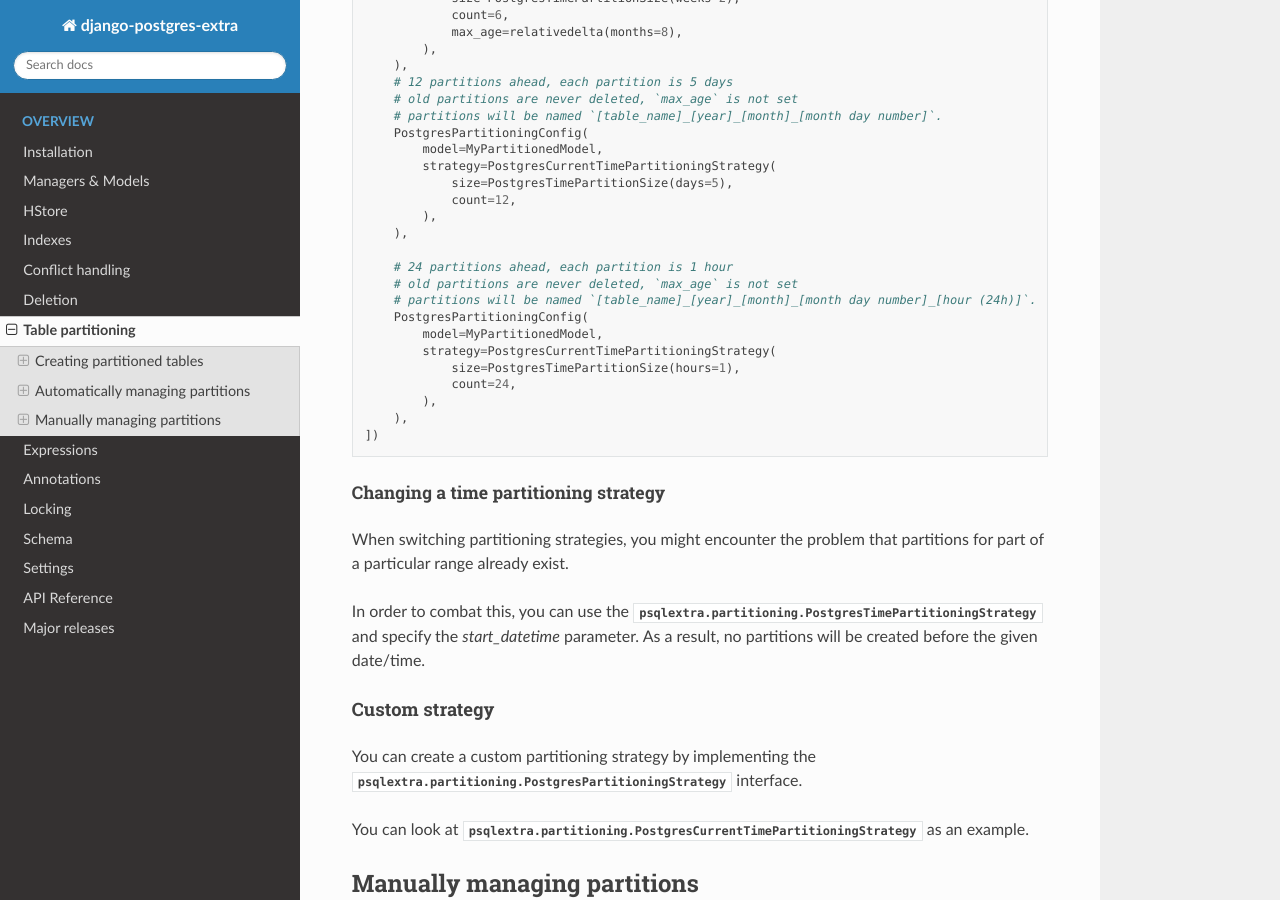
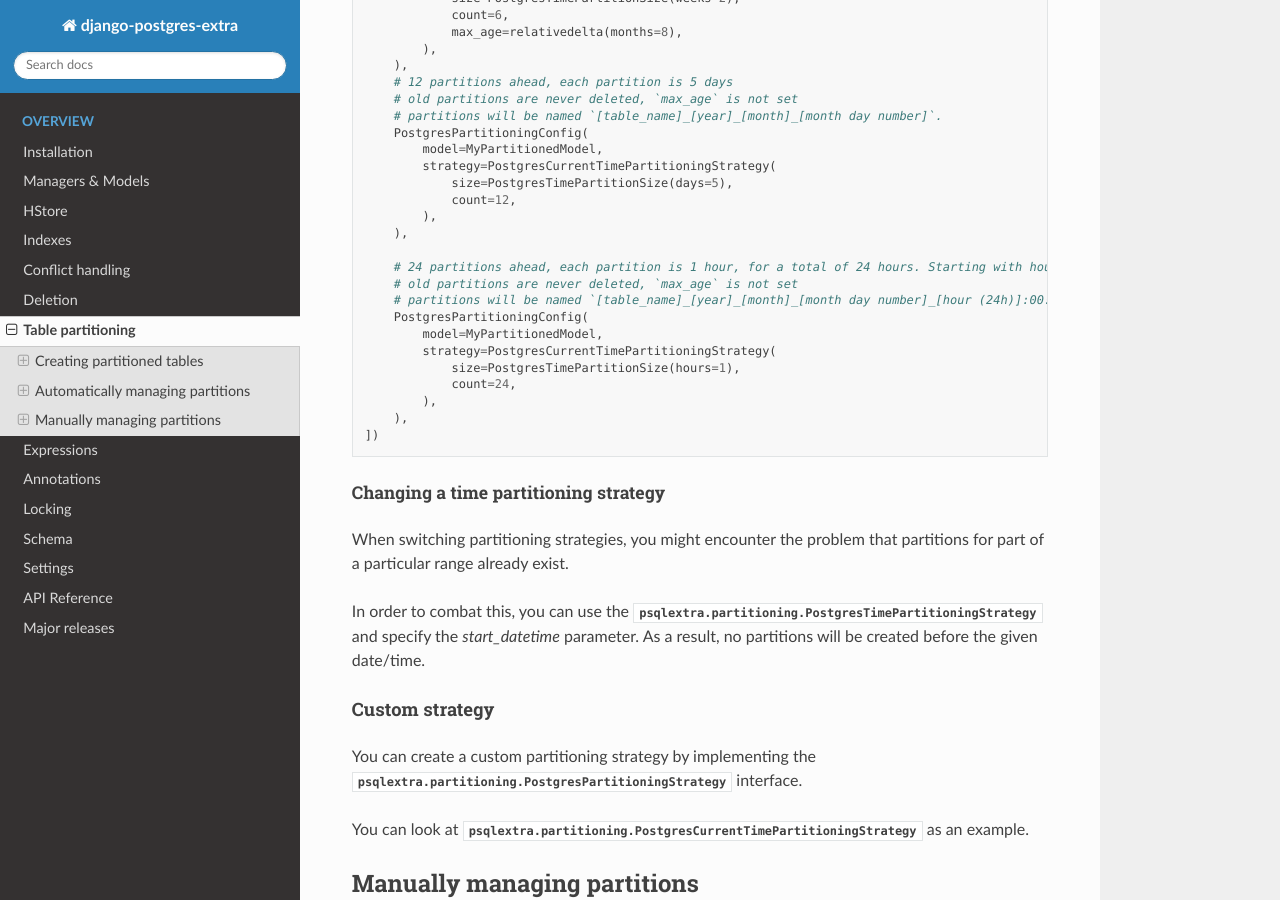
Before and after one commit to SectorLabs/django-postgres-extra, a Sphinx documentation site: the page built from docs/source/table_partitioning.rst, in a window 1280 px wide and 900 px high, scrolled down 3493 px. Built offline with Sphinx 7.4.7 and the Read the Docs theme 2.0.0, drawn with Linux system fonts in a browser that asks for light colours.

Commit message:
Update partitioning example in table_partitioning.rst

```diff
--- a/docs/source/table_partitioning.rst
+++ b/docs/source/table_partitioning.rst
@@ -175,9 +175,9 @@
            ),
        ),
 
-       # 24 partitions ahead, each partition is 1 hour
+       # 24 partitions ahead, each partition is 1 hour, for a total of 24 hours. Starting with hour 0 of current day
        # old partitions are never deleted, `max_age` is not set
-       # partitions will be named `[table_name]_[year]_[month]_[month day number]_[hour (24h)]`.
+       # partitions will be named `[table_name]_[year]_[month]_[month day number]_[hour (24h)]:00:00`.
        PostgresPartitioningConfig(
            model=MyPartitionedModel,
            strategy=PostgresCurrentTimePartitioningStrategy(
```
